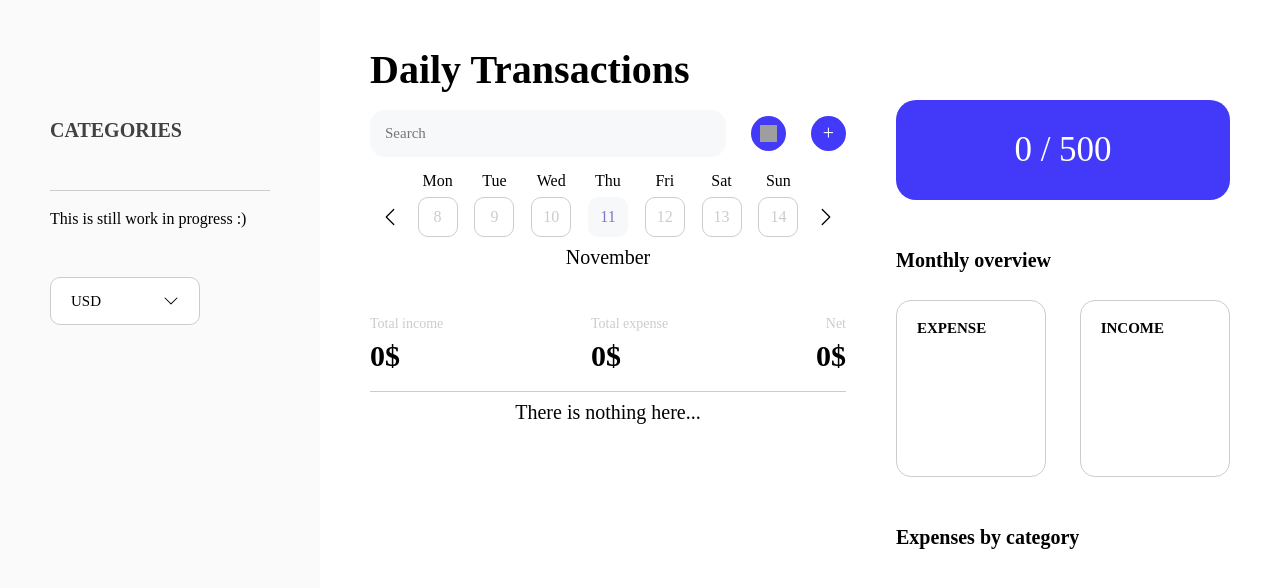
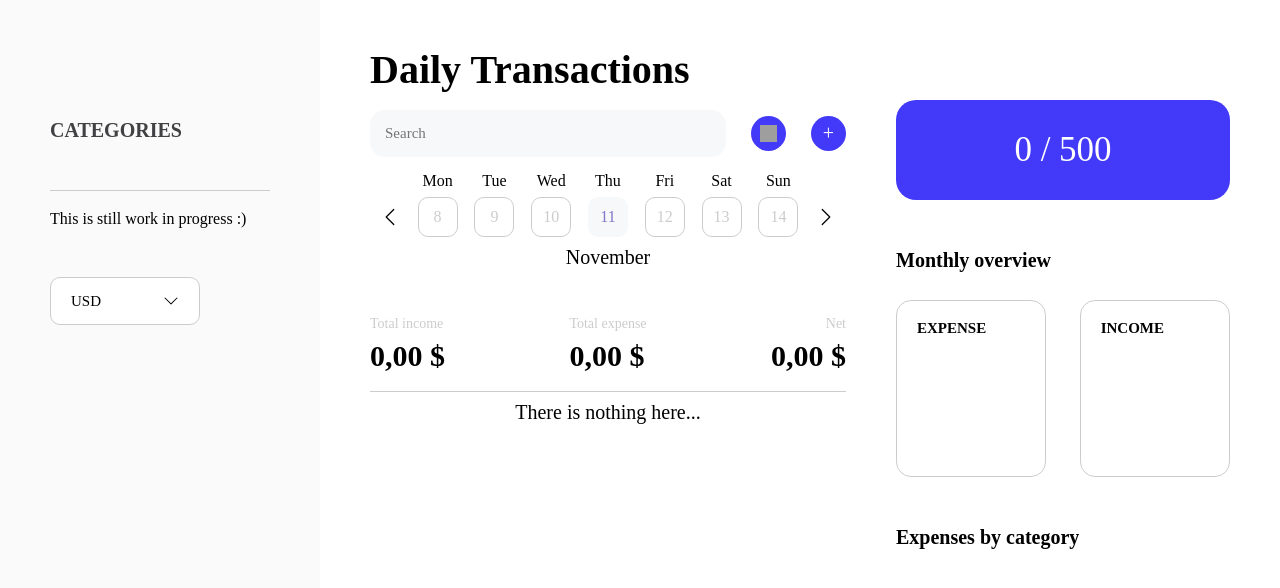
Before and after one commit to AzamatUmirzakov/expense_tracker, a React (Create React App) app: page / in a window 1280 px wide. Shown: the top 588 px of the page. Built offline with nearby package versions, Linux system fonts and the light colour scheme; grey boxes are pictures that could not be loaded; a web font is replaced by a local one.

Commit message:
fixed errors with Date inside state

```diff
--- a/src/App.js
+++ b/src/App.js
@@ -16,6 +16,7 @@ import menuIcon from "./assets/menu.svg";
 import selectCategories from "./selectors/select-categories";
 import selectHistory from "./selectors/select-history";
 import selectEntries from "./selectors/select-entries";
+import selectDaily from "./selectors/select-daily";
 
 function App() {
   const dispatch = useDispatch();
@@ -31,7 +32,6 @@ function App() {
   }
 
   useEffect(() => {
-    console.log('Errors below can be ignored, I think, because they are caused because app stores Date class instances as values for entries, and not strings, and that makes Redux angry. They dont cause any troubles, and I will fix them anyway soon.')
     dispatch(initialize());
   }, [dispatch]);
 
@@ -55,8 +55,15 @@ function App() {
   const categories = useSelector(selectCategories);
 
   // for main component
-  const { entries } = useSelector(selectHistory);
+  const history = useSelector(selectHistory)
+  const daily = useSelector(selectDaily);
+  const {entries} = history;
   const searchEntries = useSelector(selectEntries);
+
+  const formatter = new Intl.NumberFormat('ru', {
+    style: 'currency',
+    currency: currentCurrency,
+  })
 
   if (!initialized) {
     return <Preloader />;
@@ -68,8 +75,8 @@ function App() {
         <button onClick={toggleSidebar}><img src={menuIcon} alt="Open sidebar"/></button>
       </div>
       <ControlPanel categories={categories} currentCurrency={currentCurrency} currentFilter={currentFilter} controlPanelState={controlPanelState} handleCurrencyChange={handleCurrencyChange} handleFilterChange={handleFilterChange}/>
-      <Main currentFilter={currentFilter} entries={entries} searchEntries={searchEntries}/>
-      <Sidebar sidebarState={sidebarState} handleMonthlyBudgetChange={handleMonthlyBudgetChange}/>
+      <Main history={history} daily={daily} formatter={formatter} currentFilter={currentFilter} entries={entries} searchEntries={searchEntries}/>
+      <Sidebar formatter={formatter} sidebarState={sidebarState} handleMonthlyBudgetChange={handleMonthlyBudgetChange}/>
     </div>
   );
 }
--- a/src/components/Main/Header/Header.js
+++ b/src/components/Main/Header/Header.js
@@ -1,13 +1,9 @@
 import styles from "./Header.module.css";
 import search from '../../../assets/search.svg'
 import WeekNav from "./WeekNav/WeekNav";
-import {useSelector} from "react-redux";
-import selectHistory from "../../../selectors/select-history";
-import selectDaily from "../../../selectors/select-daily";
 
 const Header = (props) => {
-  const history = useSelector(selectHistory);
-  const daily = useSelector(selectDaily);
+  const {history, daily} = props;
   return (
     <header className={styles.header}>
       <div className={styles.text}>
--- a/src/components/Main/Header/WeekNav/WeekNav.js
+++ b/src/components/Main/Header/WeekNav/WeekNav.js
@@ -4,7 +4,6 @@ import classNames from "classnames";
 import chevronRight from "../../../../assets/chevron-right.svg";
 import {useState} from "react";
 import getWeek from "../../../../utils/get-week";
-import {useSelector} from "react-redux";
 
 const WeekNav = (props) => {
   const [week, setWeek] = useState(new Date());
--- a/src/components/Main/History/History.js
+++ b/src/components/Main/History/History.js
@@ -2,7 +2,7 @@ import styles from './History.module.css';
 import formatDate from "../../../utils/format-date";
 
 const History = (props) => {
-  const {dailyHistory} = props;
+  const {dailyHistory, formatter} = props;
   let income = 0;
   let expense = 0;
   let net = 0;
@@ -19,15 +19,15 @@ const History = (props) => {
       <header>
         <p>
           <span>Total income</span>
-          <span>{income}$</span>
+          <span>{formatter.format(income)}</span>
         </p>
         <p>
           <span>Total expense</span>
-          <span>{expense}$</span>
+          <span>{formatter.format(expense)}</span>
         </p>
         <p>
           <span>Net</span>
-          <span>{net}$</span>
+          <span>{formatter.format(net)}</span>
         </p>
       </header>
       <div className={styles.entries}>
@@ -38,7 +38,7 @@ const History = (props) => {
               <p className={styles.entryTime}>{formatDate(entry.timestamp)}</p>
             </div>
             <div>
-              <p className={styles.entryValue}>{`${entry.type === 'income' ? '+' : ''}${entry.value}$`}</p>
+              <p className={styles.entryValue}>{`${entry.type === 'income' ? '+' : ''}${formatter.format(entry.value)}`}</p>
             </div>
           </div>
         )) : <p>There is nothing here...</p>}
--- a/src/components/Main/Main.js
+++ b/src/components/Main/Main.js
@@ -1,4 +1,4 @@
-import { useDispatch } from "react-redux";
+import {useDispatch} from "react-redux";
 import styles from "./Main.module.css";
 import Header from "./Header/Header";
 import History from "./History/History";
@@ -75,10 +75,12 @@ const Main = (props) => {
         query={query}
         handleQueryChange={handleQueryChange}
         handleDayClick={handleDayClick}
+        history={props.history}
+        daily={props.daily}
       />
       <SubmitForm popupState={popupState} setPopupState={setPopupState} handleEntrySubmit={handleEntrySubmit}/>
       <SearchPopup searchResults={searchResults} popupAnimation={popupAnimation} handleSearchPopupClose={handleSearchPopupClose} handleResultClick={handleResultClick}/>
-      <History dailyHistory={filtered} />
+      <History formatter={props.formatter} dailyHistory={filtered} />
     </div>
   );
 };
--- a/src/components/Sidebar/MonthlyOverview/MonthlyOverview.js
+++ b/src/components/Sidebar/MonthlyOverview/MonthlyOverview.js
@@ -2,7 +2,7 @@ import styles from './MonthlyOverview.module.css';
 import StatisticsBlock from "./StatisticsBlock/StatisticsBlock";
 
 const MonthlyOverview = (props) => {
-  const {monthly} = props;
+  const {monthly, formatter} = props;
   const expense_data = monthly.map((month, index) => ({
     value: month.expense,
     name: month.date,
@@ -15,8 +15,8 @@ const MonthlyOverview = (props) => {
     <div className={styles.monthlyOverview}>
       <h1>Monthly overview</h1>
       <div className={styles.monthlyOverviewBlocks}>
-        <StatisticsBlock data={expense_data} title={'expense'} barColor={'#F58235'}/>
-        <StatisticsBlock data={income_data} title={'income'} barColor={'#26bc41'}/>
+        <StatisticsBlock formatter={formatter} data={expense_data} title={'expense'} barColor={'#F58235'}/>
+        <StatisticsBlock formatter={formatter} data={income_data} title={'income'} barColor={'#26bc41'}/>
       </div>
     </div>
   )
--- a/src/components/Sidebar/MonthlyOverview/StatisticsBlock/StatisticsBlock.js
+++ b/src/components/Sidebar/MonthlyOverview/StatisticsBlock/StatisticsBlock.js
@@ -48,7 +48,7 @@ const StatisticsBlock = (props) => {
           }}/>
         ))}
       </div>
-      <h2>{current ? `${current.value}$` : ''}</h2>
+      <h2>{current ? `${props.formatter.format(current.value)}` : ''}</h2>
       <h3 style={{color: barColor}}>{difference ? `${difference}$` : ''}</h3>
     </div>
   )
--- a/src/components/Sidebar/Sidebar.js
+++ b/src/components/Sidebar/Sidebar.js
@@ -19,7 +19,7 @@ const Sidebar = (props) => {
       <header>
         <ProgressBar budget={budget} handleChange={props.handleMonthlyBudgetChange}/>
       </header>
-      <MonthlyOverview monthly={monthly}/>
+      <MonthlyOverview formatter={props.formatter} monthly={monthly}/>
       <CategoriesOverview categories={categories}/>
     </div>
   )
--- a/src/reducers/root-reducer.js
+++ b/src/reducers/root-reducer.js
@@ -14,7 +14,7 @@ const initialState = {
   daily: {
   },
   history: {
-    date: new Date(),
+    date: new Date().toString(),
     entries: [],
   },
   entries: [],
@@ -29,7 +29,7 @@ const rootReducer = createSlice({
     },
     createNewDailyHistory: (state, action) => {
       state.daily[action.payload] = {
-        date: new Date(),
+        date: new Date().toString(),
         entries: [],
       }
     },
@@ -43,25 +43,23 @@ const rootReducer = createSlice({
       }
     },
     addEntry: (state, action) => {
+      const date = new Date();
       const entry = {
         name: action.payload.title,
         category: action.payload.category,
-        timestamp: new Date(),
+        timestamp: date.toString(),
         value: action.payload.value,
         type: action.payload.type,
       };
       state.entries.push(entry);
-      const date = new Date(
-        entry.timestamp.getFullYear(),
-        entry.timestamp.getMonth()
-      );
       let newMonth = null;
       let newMonthIndex = -1;
       for (let i = 0; i < state.monthly.length; i++) {
         const month = state.monthly[i];
+        const monthDate = new Date(month.date);
         if (
-          month.date.getFullYear() === date.getFullYear() &&
-          month.date.getMonth() === date.getMonth()
+          monthDate.getFullYear() === date.getFullYear() &&
+          monthDate.getMonth() === date.getMonth()
         ) {
           newMonth = {
             ...month,
@@ -82,7 +80,7 @@ const rootReducer = createSlice({
         state.monthly.push({
           income: entry.type === "income" ? entry.value : 0,
           expense: entry.type === "expense" ? entry.value : 0,
-          date: new Date(),
+          date: new Date().toDateString(),
         });
       } else {
         state.monthly.splice(newMonthIndex, 1, newMonth);
--- a/src/store/store.js
+++ b/src/store/store.js
@@ -4,12 +4,7 @@ import historyReducer from "../reducers/root-reducer";
 const state = localStorage.getItem('expense_tracker_state');
 let preloaded = null;
 if (state) {
-  preloaded = JSON.parse(state, (key, value) => {
-    if (key === 'date' || key === 'timestamp') {
-      return new Date(value);
-    }
-    return value;
-  });
+  preloaded = JSON.parse(state);
 }
 let store = null;
 
--- a/src/thunks/set-new-currency.js
+++ b/src/thunks/set-new-currency.js
@@ -1,5 +1,5 @@
 import {getCoefficients} from "../api/api";
-import {changeCurrency, setCurrency} from "../reducers/root-reducer";
+import {changeCurrency, setCurrency } from "../reducers/root-reducer";
 
 const setNewCurrency = (previous, next) => async dispatch => {
   const coefficients = await getCoefficients(previous, next);
--- a/src/utils/format-date.js
+++ b/src/utils/format-date.js
@@ -16,7 +16,8 @@ const determineMonth = (month) => {
   return monthes[month];
 };
 
-const formatDate = (timestamp) => {
+const formatDate = (str) => {
+  const timestamp = new Date(str);
   const date = timestamp.getDate();
   const month = determineMonth(timestamp.getMonth());
   const year = timestamp.getFullYear();
```
